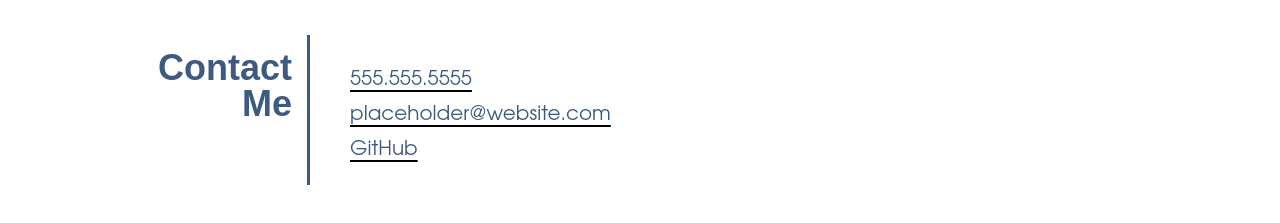
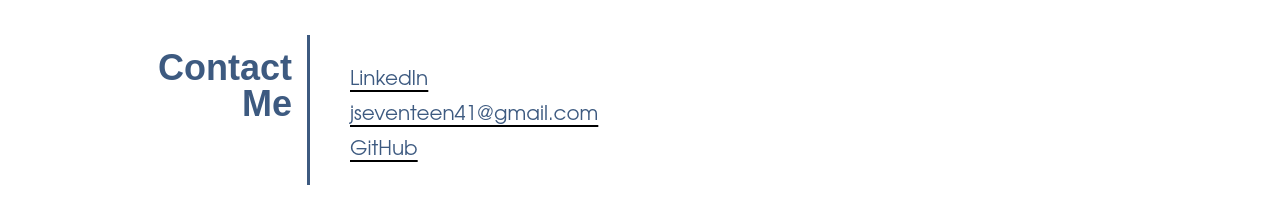
Before and after one commit to J1741/hw_08_updated_portfolio_page, a plain HTML site: page index.html in a window 1280 px wide. Shown: the part 459-682 px from the top of the page. Drawn offline with Linux system fonts and the light colour scheme.

Commit message:
updating contact information

```diff
--- a/index.html
+++ b/index.html
@@ -95,10 +95,10 @@ GIVEN I need to sample a potential employee's previous work
             <footer class="footer">
                 <ul>
                     <li>
-                        <a href="https://en.wikipedia.org/wiki/Telephone_number">555.555.5555</a>
+                        <a href="https://www.linkedin.com/in/kira-griffitt-7232b56b/">LinkedIn</a>
                     </li>
                     <li>
-                        <a href="https://en.wikipedia.org/wiki/Email">placeholder@website.com</a>
+                        <a href="https://en.wikipedia.org/wiki/Email">jseventeen41@gmail.com</a>
                     </li>
                     <li>
                         <a href="https://github.com/J1741">GitHub</a>
```
